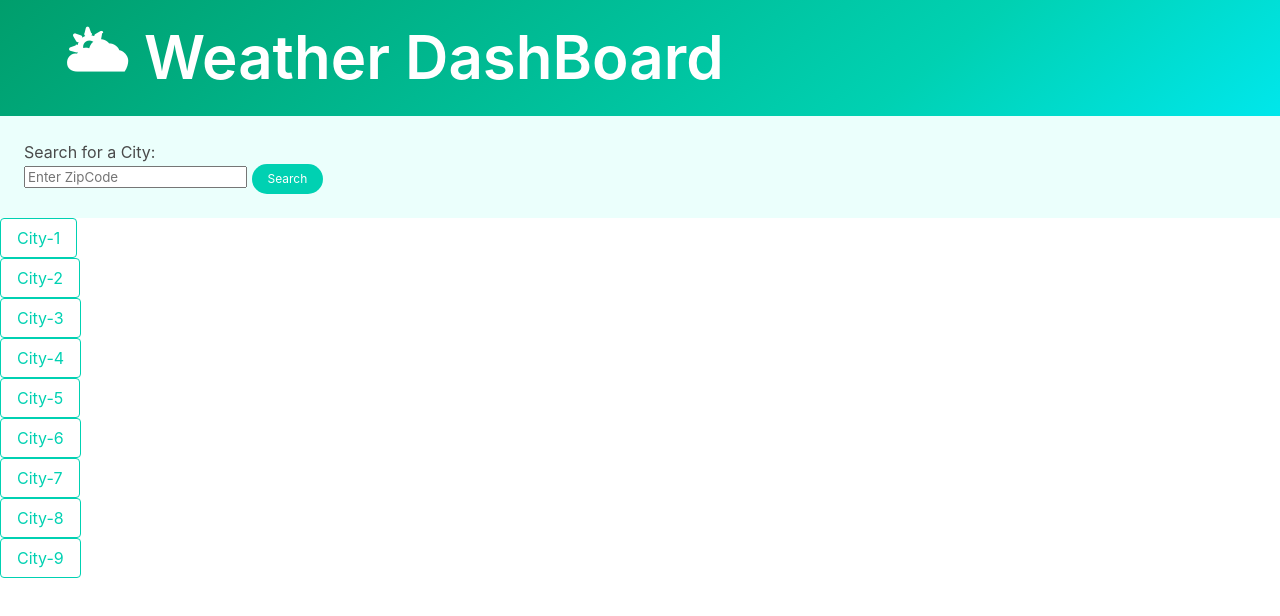
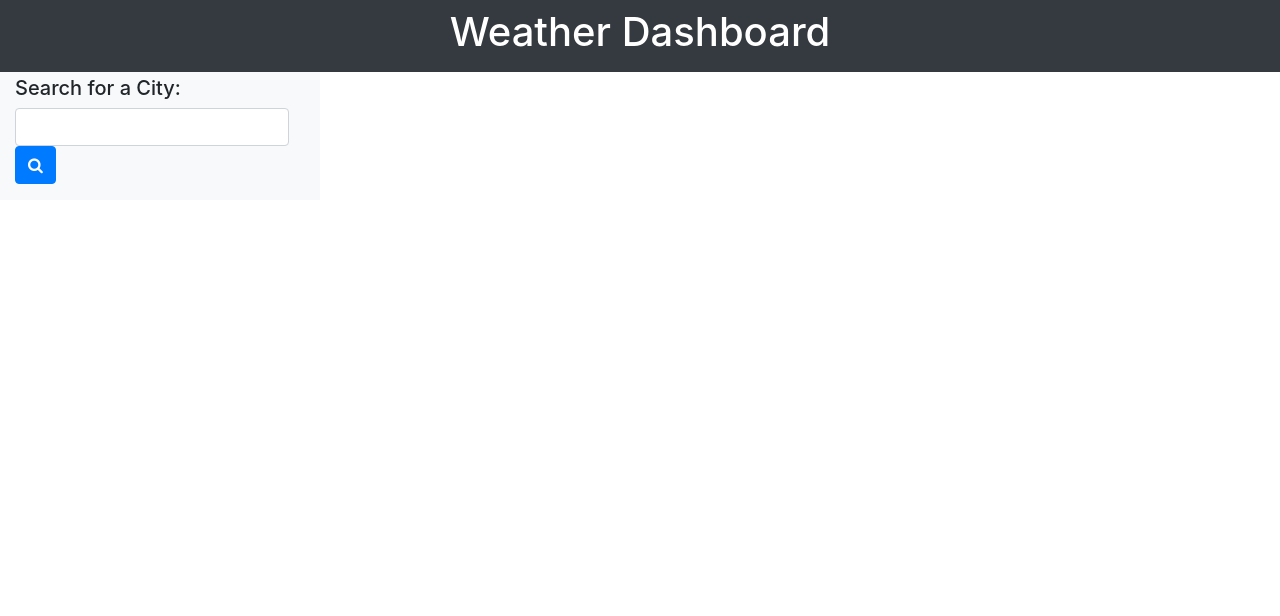
Before and after one commit to MartinCespedes/Weather_Dashboard_API, a plain HTML site: page index.html in a window 1280 px wide. Drawn offline with nearby package versions, Linux system fonts and the light colour scheme.

Commit message:
Changed framework from bulma to bootstrap

```diff
--- a/index.html
+++ b/index.html
@@ -3,74 +3,37 @@
 
 <head>
     <meta charset="UTF-8">
-    <meta http-equiv="X-UA-Compatible" content="IE=edge">
     <meta name="viewport" content="width=device-width, initial-scale=1.0">
-    <link rel="stylesheet" href="https://cdn.jsdelivr.net/npm/bulma@0.9.4/css/bulma.min.css">
-    <title>Weather DashBoard API</title>
+    <link rel="stylesheet" href="https://stackpath.bootstrapcdn.com/bootstrap/4.3.1/css/bootstrap.min.css">
+    <link rel="stylesheet" href="https://stackpath.bootstrapcdn.com/font-awesome/4.7.0/css/font-awesome.min.css">
+    <title>Weather Dashboard</title>
 </head>
 
 <body>
-    <section class="hero is-small is-primary is-outlined is-bold">
-        <div class="hero-body">
-            <div class="container">
-                <h1 class="title" style="font-size:60px">&#127781; Weather DashBoard</h1>
+    <header class="container-fluid text-center text-white bg-dark p-2">
+        <h1>Weather Dashboard</h1>
+    </header>
+
+    <div class="container-fluid">
+        <div class="row">
+            <aside class="col-lg-3 bg-light">
+                <h5 class="mt-1">Search for a City:</h5>
+                <div class="form-inline form-group">
+                    <input class="form-control" type="text" id="search-value" />
+                    <button class="btn btn-primary" id="search-button"> <i class="fa fa-search"></i> </button>
+                </div>
+
+                <ul class="list-group history"></ul>
+            </aside>
+
+            <div class="col-lg-9">
+                <div id="today" class="mt-3"></div>
+                <div id="forecast" class="row mt-3"></div>
             </div>
         </div>
-    </section>
-    <div>
-        <div class="column has-background-primary-light">
-            <div class="column">
-                Search for a City:
-                <section>
-                    <!--search zipcode-->
-                    <input type="text" name="zipCode" id="zipCode" placeholder="Enter ZipCode" />
-                    <!--search button-->
-                    <button type="submit" class="button is-primary is-rounded is-small"
-                        id="searchZipCode">Search</button>
-                </section>
-            </div>
-        </div>
-        <!--columns for cities1-9-->
-        <div><button class="button is-primary is-outlined">City-1</button>
-        </div>
-
-        <div>
-            <button class="button is-primary is-outlined">City-2</button>
-        </div>
-
-        <div>
-            <button class="button is-primary is-outlined">City-3</button>
-        </div>
-
-        <div>
-            <button class="button is-primary is-outlined">City-4</button>
-        </div>
-
-        <div>
-            <button class="button is-primary is-outlined">City-5</button>
-        </div>
-
-        <div>
-            <button class="button is-primary is-outlined">City-6</button>
-        </div>
-
-        <div>
-            <button class="button is-primary is-outlined">City-7</button>
-        </div>
-
-        <div>
-            <button class="button is-primary is-outlined">City-8</button>
-        </div>
-
-        <div>
-            <button class="button is-primary is-outlined">City-9</button>
-        </div>
-
     </div>
-
-
-
+    <script src="https://code.jquery.com/jquery-3.4.1.min.js"></script>
+    <script src="./assets/js/script.js"></script>
 </body>
-<script src="./Develop/assets/script.js"></script>
 
 </html>
```
